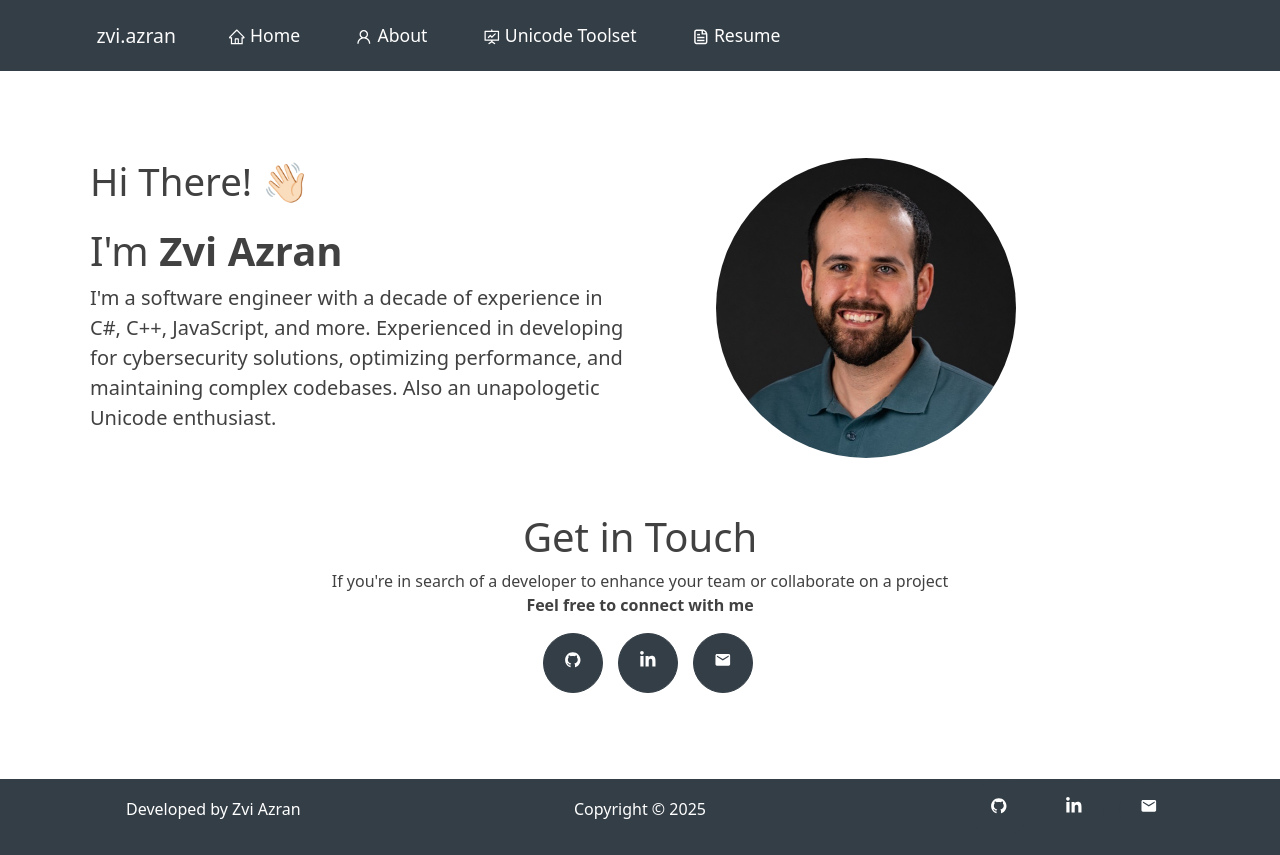
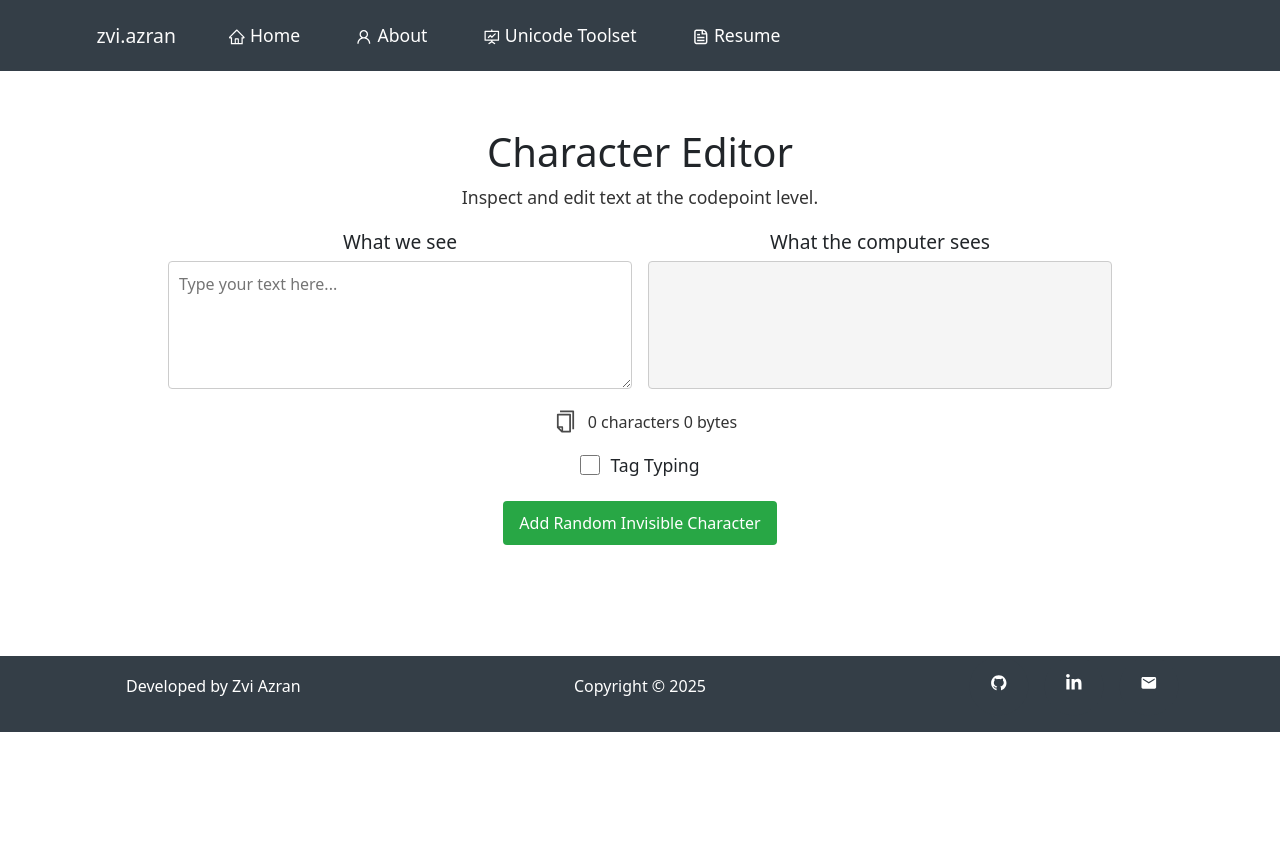
Before and after one commit to zviazran/unicode-toolset, a React (Vite) app: page /unicode-toolset/char-editor in a window 1280 px wide. Before the commit this address led to /unicode-toolset/home. After the commit the page ends 800 px from the top, so only its background shows below. Built offline with nearby package versions, Linux system fonts and the light colour scheme.

Commit message:
rename InvisibleCharEditor to Codepoint editor for future development

```diff
--- a/package.json
+++ b/package.json
@@ -1,7 +1,7 @@
 {
   "name": "unicode-toolset",
   "description": "My portfolio and collection of heuristic tools for analyzing, editing, and visualizing Unicode characters.",
-  "version": "1.5.0",
+  "version": "1.6.0",
   "type": "module",
   "author": "Zvi Azran",
   "scripts": {
--- a/src/App.tsx
+++ b/src/App.tsx
@@ -3,7 +3,7 @@ import Navbar from "./components/Navbar";
 import Home from "./components/Home/Home";
 import About from "./components/About/About";
 import Toolsets from "./components/Toolset/Toolsets";
-import InvisibleCharEditor from "./components/Toolset/InvisibleCharEditor/InvisibleCharEditor";
+import CodepointEditor from "./components/Toolset/CodepointEditor/CodepointEditor";
 import DrUnicodeWrapper from "./components/Toolset/DrUnicode/DrUnicodeWrapper";
 import CrashCharSequenceGenerator from "./components/Toolset/CrashCharSequenceGenerator/CrashCharSequenceGenerator";
 import EncodedPromptInjectionGenerator from "./components/Toolset/EncodedPromptInjectionGenerator/EncodedPromptInjectionGenerator";
@@ -25,7 +25,8 @@ const App: React.FC = () => {
           <Route path="/about" element={<About />} />
           <Route path="/resume" element={<Resume />} />
           <Route path="/toolset" element={<Toolsets />} />
-          <Route path="/invisible-char-editor" element={<InvisibleCharEditor />} />
+          <Route path="/char-editor" element={<CodepointEditor />} />
+          <Route path="/invisible-char-editor" element={<CodepointEditor />} />
           <Route path="/drunicode" element={<DrUnicodeWrapper />} />
           <Route path="/crash-char-sequence-generator" element={<CrashCharSequenceGenerator />} />
           <Route path="/url-twister" element={<UrlTwisterComponent />} />
--- a/src/Constants.tsx
+++ b/src/Constants.tsx
@@ -13,10 +13,10 @@ import UNICODE_TECHNICAL_SITE from "./Assets/Recommendations/unicode-technical-s
 export const TOOLSETS = [
   {
     image: INVISIBLE_CHAR_EDITOR,
-    name: "Invisible Characters Editor",
+    name: "Character Editor",
     joke: "It's not a bug, it's an invisible character 👻",
-    description: "Online tool to display and add invisible characters to text. To be used for simple homograph spoofing - when the computer and we see different things. Please use responsibly.",
-    link: "invisible-char-editor",
+    description: "Inspect and edit text at the codepoint level — including invisible characters. What you see isn’t always what your computer sees.",
+    link: "char-editor",
   },
   {
     image: CRASH_CHAR_SEQUENCE_GENERATOR,
--- a/src/components/Toolset/InvisibleCharEditor/InvisibleCharEditor.module.css
+++ b/src/components/Toolset/CodepointEditor/CodepointEditor.module.css
@@ -1,4 +1,4 @@
-.invisibleCharEditor {
+.codepointEditor {
   text-align: center;
   margin-top: 8rem;
   min-height: 33rem;
--- a/src/components/Toolset/InvisibleCharEditor/InvisibleCharEditor.tsx
+++ b/src/components/Toolset/CodepointEditor/CodepointEditor.tsx
@@ -1,7 +1,6 @@
-// src/components/InvisibleCharEditor.tsx
 import React, { useState, useRef, useEffect } from "react";
 import { useLocation } from "react-router-dom";
-import styles from './InvisibleCharEditor.module.css';
+import styles from './CodepointEditor.module.css';
 import CounterBar from '../CounterBar';
 import { invisibleCharRanges } from "../CodePointsConsts";
 import ProcessedTextDisplay from "./ProcessedTextDisplay";
@@ -39,7 +38,7 @@ const computeValidRanges = (): [number, number][] => {
   return validRanges;
 };
 
-const InvisibleCharEditor: React.FC = () => {
+const CodepointEditor: React.FC = () => {
   const textareaRef = useRef<HTMLTextAreaElement>(null);
   const [normalText, setNormalText] = useState("");
   const [processedText, setProcessedText] = useState<string>("");
@@ -111,10 +110,10 @@ const InvisibleCharEditor: React.FC = () => {
   };
 
   return (
-    <div className={styles.invisibleCharEditor}>
-      <h1>Invisible Characters Editor</h1>
+    <div className={styles.codepointEditor}>
+      <h1>Character Editor</h1>
       <div className={styles.description}>
-        <p>Online tool to display and add invisible characters to text.</p>
+        <p>Inspect and edit text at the codepoint level.</p>
       </div>
       <div className={styles.editor}>
         <div className={styles.textBox}>
@@ -151,4 +150,4 @@ const InvisibleCharEditor: React.FC = () => {
   );
 };
 
-export default InvisibleCharEditor;
+export default CodepointEditor;
```
Also changed, not shown: src/components/Toolset/CodepointEditor/ProcessedTextDisplay.module.css (renamed from src/components/Toolset/InvisibleCharEditor/ProcessedTextDisplay.module.css), src/components/Toolset/CodepointEditor/ProcessedTextDisplay.tsx (renamed from src/components/Toolset/InvisibleCharEditor/ProcessedTextDisplay.tsx).
